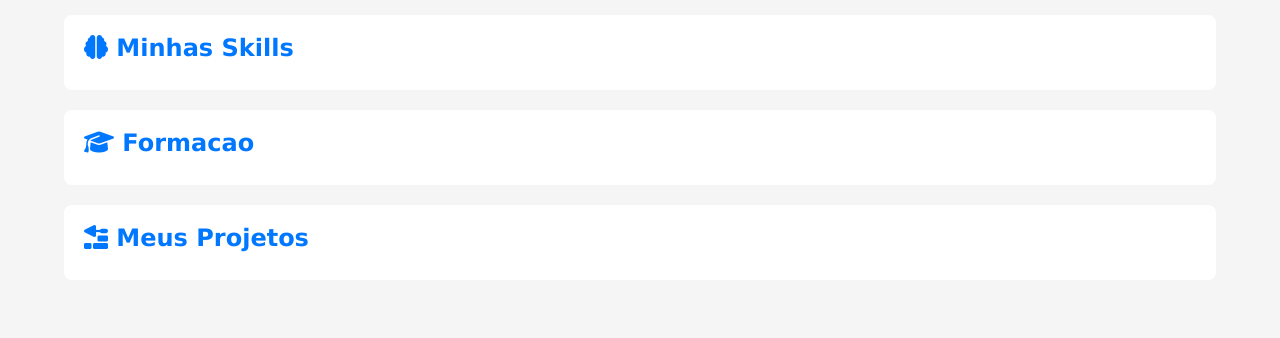
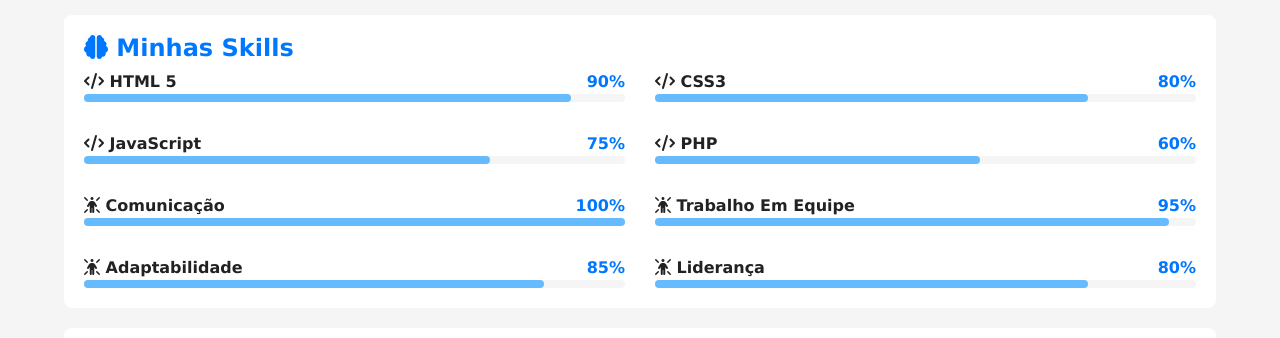
Before and after one commit to Tavyn009/projeto-portfolio, a plain HTML site: page index.html in a window 1280 px wide. Shown: the part 1220-1558 px from the top of the page. Before the commit the page ends 1520 px from the top, so only its background shows below. Drawn offline with Linux system fonts and the light colour scheme.

Commit message:
Skills Criadas

```diff
--- a/estilos/style.css
+++ b/estilos/style.css
@@ -145,3 +145,44 @@
   height: 100%;
   border-radius: 8px;
 }
+
+#skill-container {
+  display: grid;
+  grid-template-columns: 1fr;
+  gap: 30px;
+}
+
+#skill-container .info {
+  display: flex;
+  justify-content: space-between;
+  align-items: center;
+}
+
+#skill-container .nome {
+  font-weight: bold;
+  color: var(--texto);
+}
+
+#skill-container .porcent {
+  font-weight: bold;
+  color: var(--destaque);
+}
+
+#skill-container .barra {
+  width: 100%;
+  height: 8px;
+  background-color: var(--fundo-principal);
+  border-radius: 8px;
+}
+
+#skill-container .progresso {
+  height: 100%;
+  background-color: var(--destaque-inverso);
+  border-radius: 4px;
+}
+
+@media screen and (min-width: 768px) {
+  #skill-container {
+    grid-template-columns: 1fr 1fr;
+  }
+}
--- a/index.html
+++ b/index.html
@@ -45,6 +45,122 @@
 
             <article id="skills">
                 <h2><i class="fa-solid fa-brain"></i> Minhas Skills</h2>
+
+                <div id="skill-container">
+                    <div class="item">
+                        <div class="info">
+                            <span class="nome">
+                                <i class="fa-solid fa-code"></i> HTML 5
+                            </span>
+                            <span class="porcent">
+                                90%
+                            </span>
+                        </div>
+                        <div class="barra">
+                            <div class="progresso" style="width: 90%;"></div>
+                        </div>
+                    </div>
+
+                    <div class="item">
+                        <div class="info">
+                            <span class="nome">
+                                <i class="fa-solid fa-code"></i> CSS3
+                            </span>
+                            <span class="porcent">
+                                80%
+                            </span>
+                        </div>
+                        <div class="barra">
+                            <div class="progresso" style="width: 80%;"></div>
+                        </div>
+                    </div>
+
+                    <div class="item">
+                        <div class="info">
+                            <span class="nome">
+                                <i class="fa-solid fa-code"></i> JavaScript
+                            </span>
+                            <span class="porcent">
+                                75%
+                            </span>
+                        </div>
+                        <div class="barra">
+                            <div class="progresso" style="width: 75%;"></div>
+                        </div>
+                    </div>
+
+                    <div class="item">
+                        <div class="info">
+                            <span class="nome">
+                                <i class="fa-solid fa-code"></i> PHP
+                            </span>
+                            <span class="porcent">
+                                60%
+                            </span>
+                        </div>
+                        <div class="barra">
+                            <div class="progresso" style="width: 60%;"></div>
+                        </div>
+                    </div>
+
+                    <div class="item">
+                        <div class="info">
+                            <span class="nome">
+                                <i class="fa-solid fa-person-rays"></i> Comunicação
+                            </span>
+                            <span class="porcent">
+                                100%
+                            </span>
+                        </div>
+                        <div class="barra">
+                            <div class="progresso" style="width: 100%;"></div>
+                        </div>
+                    </div>
+
+                    <div class="item">
+                        <div class="info">
+                            <span class="nome">
+                                <i class="fa-solid fa-person-rays"></i> Trabalho Em Equipe
+                            </span>
+                            <span class="porcent">
+                                95%
+                            </span>
+                        </div>
+                        <div class="barra">
+                            <div class="progresso" style="width: 95%;"></div>
+                        </div>
+                    </div>
+
+                    <div class="item">
+                        <div class="info">
+                            <span class="nome">
+                                <i class="fa-solid fa-person-rays"></i> Adaptabilidade
+                            </span>
+                            <span class="porcent">
+                                85%
+                            </span>
+                        </div>
+                        <div class="barra">
+                            <div class="progresso" style="width: 85%;"></div>
+                        </div>
+                    </div>
+
+                    <div class="item">
+                        <div class="info">
+                            <span class="nome">
+                                <i class="fa-solid fa-person-rays"></i> Liderança
+                            </span>
+                            <span class="porcent">
+                                80%
+                            </span>
+                        </div>
+                        <div class="barra">
+                            <div class="progresso" style="width: 80%;"></div>
+                        </div>
+                    </div>
+
+                </div>
+
             </article> <!-- Fim Article Skill -->
 
             <article id="formacao">
```
